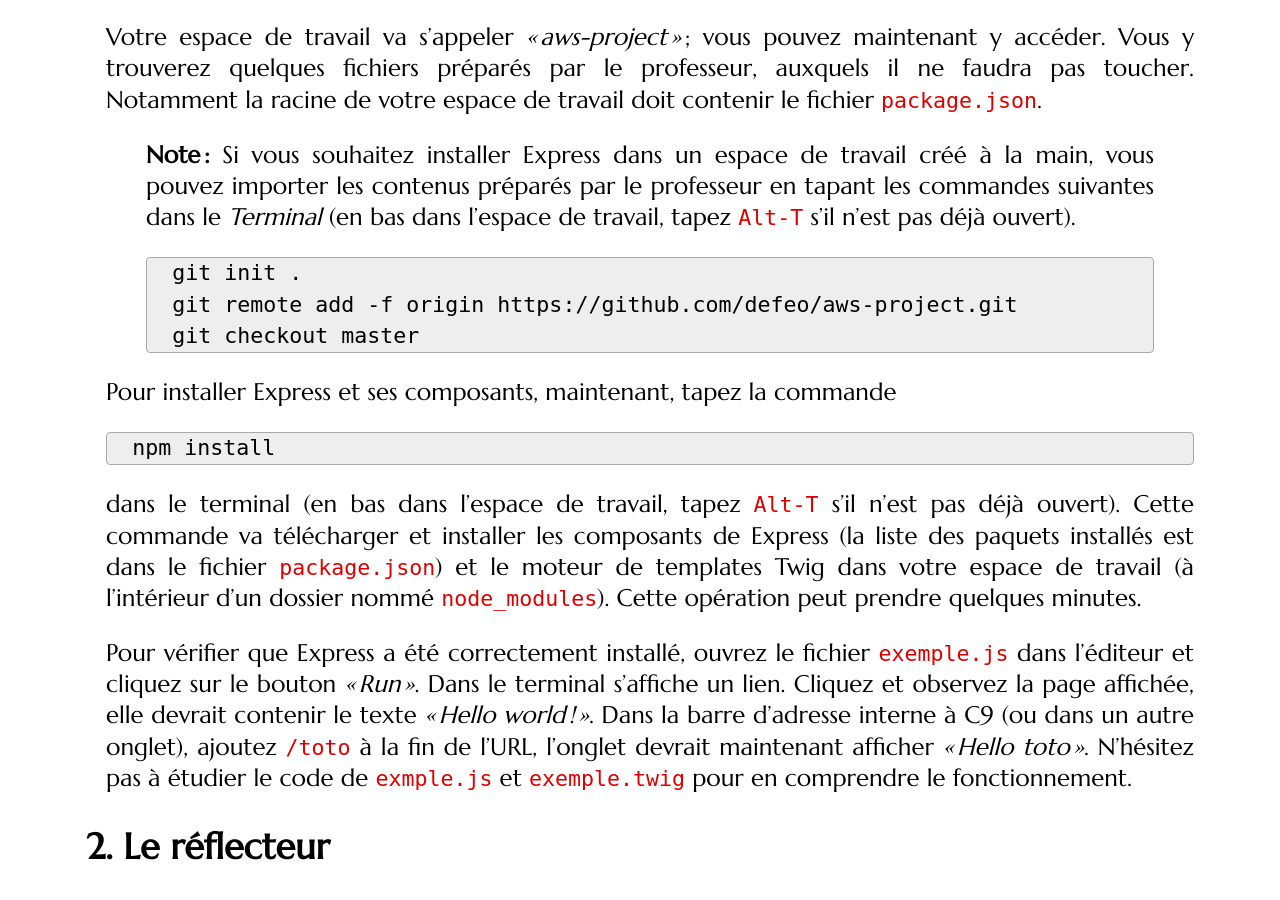
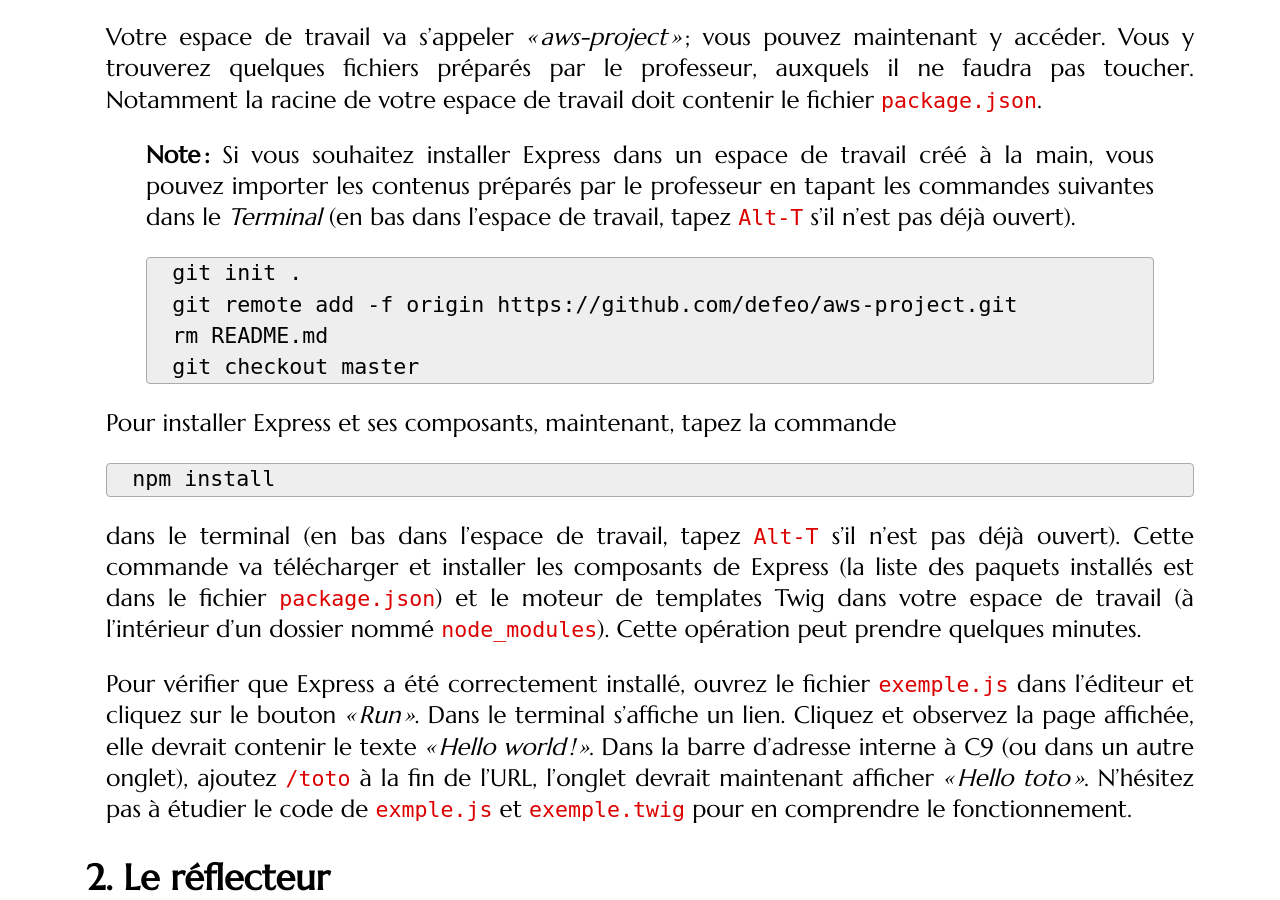
Before and after one commit to defeo/aws, a Jekyll site: the page built from tutorials/reflector-node.md, in a window 1280 px wide and 900 px high, scrolled down 830 px. Built offline with Jekyll 4.4.1, drawn with Linux system fonts in a browser that asks for light colours; nearby versions of some CDN libraries; some web fonts are replaced.

Commit message:
Terminal fix

```diff
--- a/tutorials/reflector-node.md
+++ b/tutorials/reflector-node.md
@@ -46,6 +46,7 @@ de votre espace de travail doit contenir le fichier `package.json`.
 > ~~~
 > git init .
 > git remote add -f origin https://github.com/defeo/aws-project.git
+> rm README.md
 > git checkout master
 > ~~~
 > {:.bash}
```
Also changed, not shown: tutorials/reflector-silex.md (+1 -0 lines).
